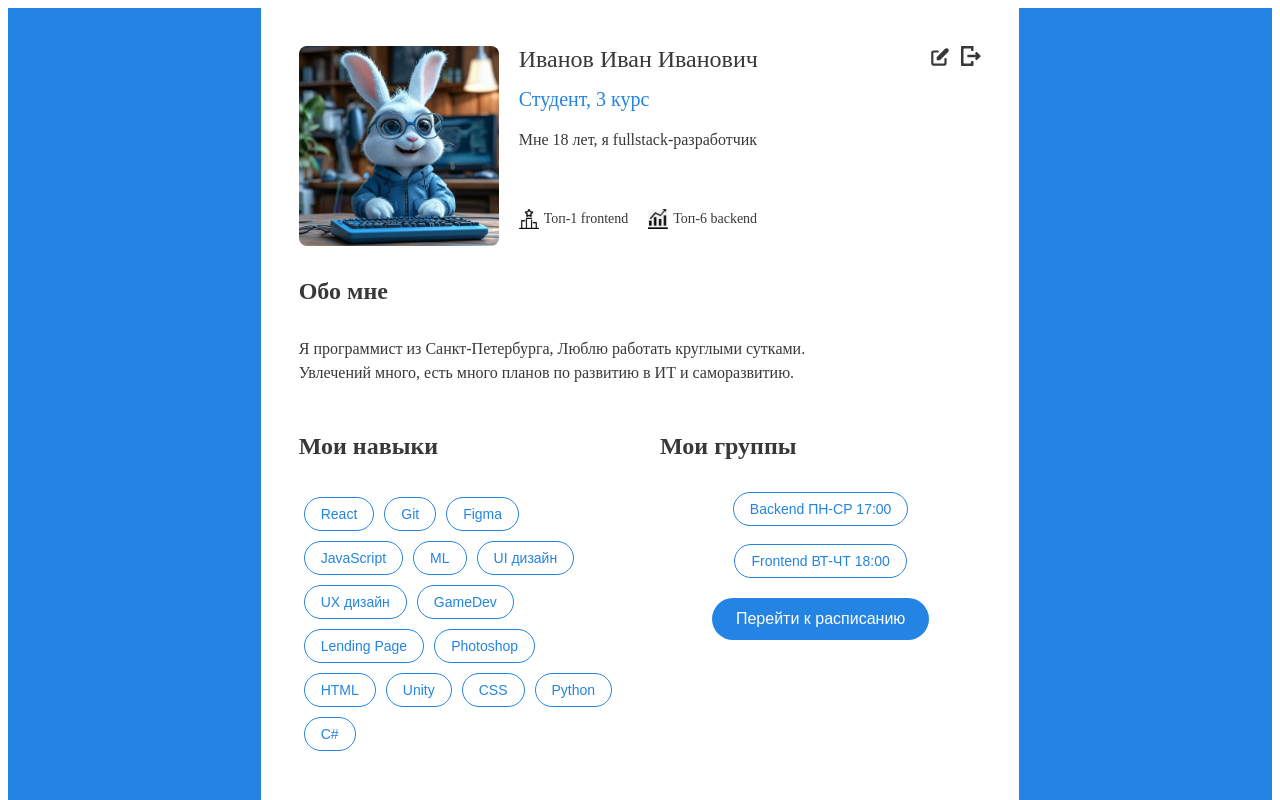
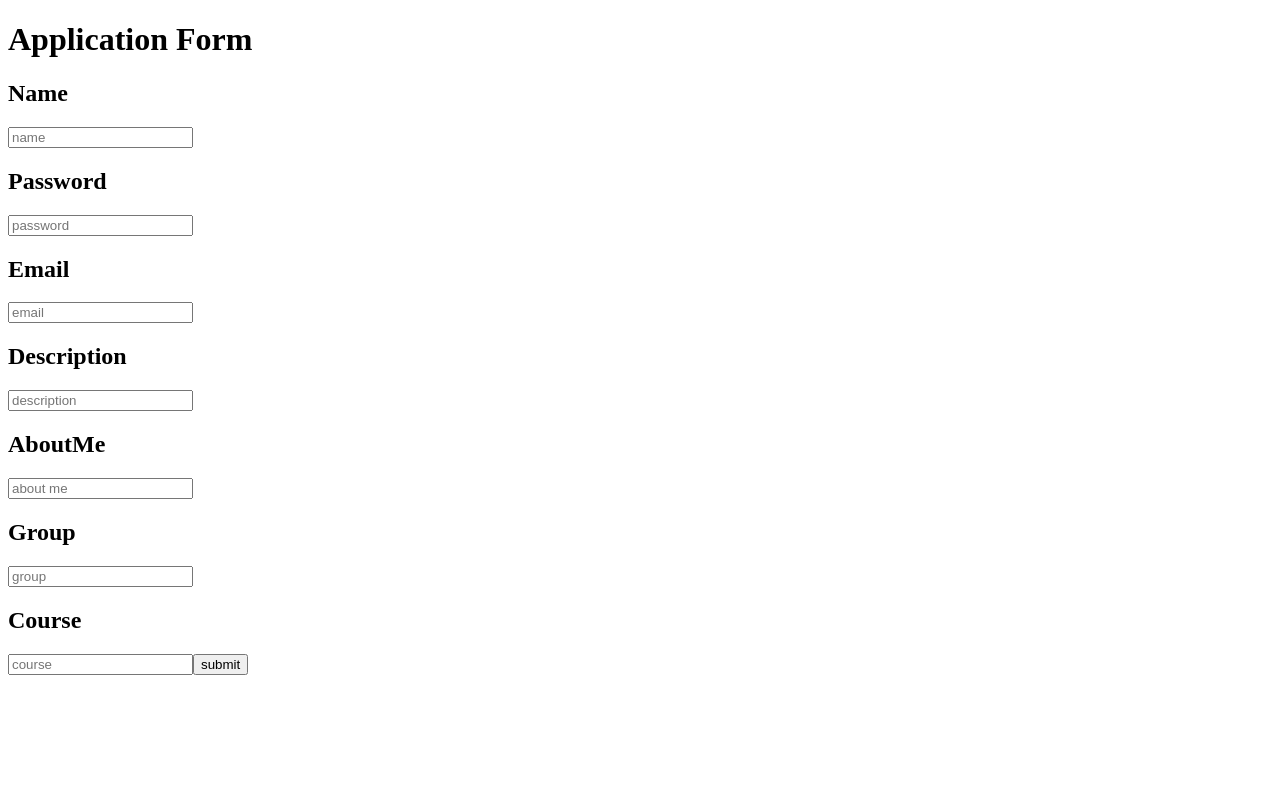
Before and after one commit to ValeryManoilov/profilecodapp, a React (Vite) app: page / in a window 1280 px wide. Shown: the top 800 px of the page. Built offline with nearby package versions, Linux system fonts and the light colour scheme.

Commit message:
test92 commit

```diff
--- a/src/App.jsx
+++ b/src/App.jsx
@@ -5,14 +5,13 @@ import ProfilePage from './components/ProfilePage'
 import { observer } from "mobx-react"
 import AdminPanel from './components/AdminPanel'
 import StadyAppPage from './components/StadyAppPage'
-import Main from './components/MainComponents/Main'
 
 const App = observer(() => {
   return (
     <BrowserRouter>
       <Routes>
-        <Route path="/" element={<Main />} />
-        <Route path="/profile" element={<Main />} />
+        <Route path="/" element={<HelloPage />} />
+        <Route path="/profile" element={<ProfilePage />} />
         <Route path="/adminpanel" element={<AdminPanel />} />
         <Route path="/rejectapp" element={<StadyAppPage stady="Reject"/>}/>
         <Route path="/waitapp" element={<StadyAppPage stady="Wait"/>}/>
```
